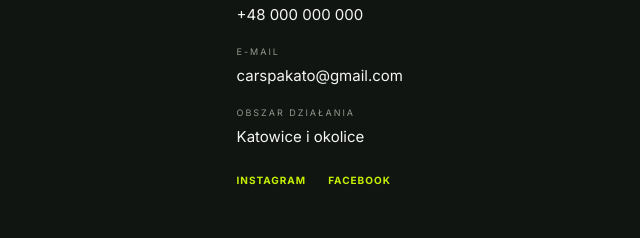
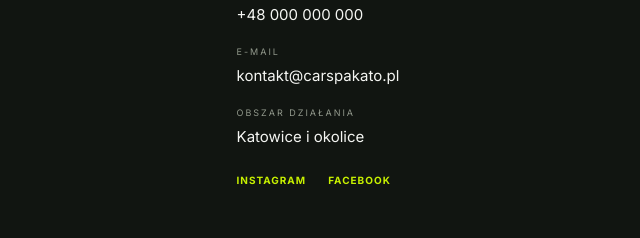
Before and after one commit to carspakato/carspakato, a website: page public/index.html in a window 1280 px wide. Shown: the part 4911-5149 px from the top of the page, 542-1182 px from the left. Drawn offline with nearby package versions, Linux system fonts and the light colour scheme; a web font is replaced by a local one.

Commit message:
Update index.html

```diff
--- a/public/index.html
+++ b/public/index.html
@@ -25,6 +25,6 @@
 <section class="section gallery-section" id="galeria"><div class="section-head"><div><p class="eyebrow">EFEKTY NASZEJ PRACY</p><h2>GALERIA <span class="lime">REALIZACJI</span></h2></div><p>Każdy detal ma znaczenie.</p></div><div id="gallery" class="gallery-grid"><div class="gallery-empty">Wkrótce pojawią się tutaj zdjęcia naszych realizacji.</div></div></section>
 <section class="booking section" id="rezerwacja"><div class="booking-copy"><p class="eyebrow">ZACZNIJMY OD TWOJEGO AUTA</p><h2>UMÓW <span class="lime">WIZYTĘ</span></h2><p>Wypełnij formularz, a skontaktujemy się z Tobą, aby ustalić szczegóły i potwierdzić dogodny termin.</p><div class="booking-note"><span class="lime">01</span> Wybierz usługę <span class="lime">02</span> Zaproponuj termin <span class="lime">03</span> Poczekaj na kontakt</div></div>
 <form id="bookingForm" class="booking-form"><label>Imię *<input name="name" required placeholder="Jak się nazywasz?"></label><div class="form-row"><label>Numer telefonu *<input name="phone" required type="tel" placeholder="+48 ..."></label><label>Adres e-mail *<input name="email" type="email" placeholder="Adres e-mail"></label></div><label>Wybierz usługę *<select name="service_id" id="serviceSelect" required><option value="">Wybierz usługę</option></select></label><label>Dodatkowe informacje<textarea name="message" rows="3" placeholder="Marka i model auta, kolor, czego potrzebujesz?"></textarea></label><label class="consent"><input type="checkbox" name="consent" required> Wyrażam zgodę na kontakt w sprawie mojego zgłoszenia. *</label><button class="btn primary full" type="submit">WYŚLIJ ZGŁOSZENIE <span>↗</span></button><p class="form-message" id="formMessage" role="status"></p><small class="fineprint">Wysłanie formularza nie oznacza automatycznego potwierdzenia terminu.</small></form></section>
-<section class="contact section" id="kontakt"><div><p class="eyebrow">POROZMAWIAJMY O TWOIM AUCIE</p><h2>MASZ PYTANIA?<br><span class="lime">JESTEŚMY DO DYSPOZYCJI.</span></h2></div><div class="contact-details"><p><small>TELEFON</small><a id="contactPhone" href="tel:+48123456789">+48 000 000 000</a></p><p><small>E-MAIL</small><a id="contactEmail" href="mailto:kontakt@carspakato.pl">carspakato@gmail.com</a></p><p><small>OBSZAR DZIAŁANIA</small><span id="contactAddress">Katowice i okolice</span></p><div class="socials"><a id="instagram" href="https://www.instagram.com/carspa_kato" target="_blank" rel="noreferrer">INSTAGRAM </a><a id="facebook" href="https://www.facebook.com/profile.php?id=61583846130144&locale=pl_PL" target="_blank" rel="noreferrer">FACEBOOK </a></div></div></section>
+<section class="contact section" id="kontakt"><div><p class="eyebrow">POROZMAWIAJMY O TWOIM AUCIE</p><h2>MASZ PYTANIA?<br><span class="lime">JESTEŚMY DO DYSPOZYCJI.</span></h2></div><div class="contact-details"><p><small>TELEFON</small><a id="contactPhone" href="tel:+48123456789">+48 000 000 000</a></p><p><small>E-MAIL</small><a id="contactEmail" href="mailto:kontakt@carspakato.pl">kontakt@carspakato.pl</a></p><p><small>OBSZAR DZIAŁANIA</small><span id="contactAddress">Katowice i okolice</span></p><div class="socials"><a id="instagram" href="https://www.instagram.com/carspa_kato" target="_blank" rel="noreferrer">INSTAGRAM </a><a id="facebook" href="https://www.facebook.com/profile.php?id=61583846130144&locale=pl_PL" target="_blank" rel="noreferrer">FACEBOOK </a></div></div></section>
 </main><footer><a class="brand" href="#"><span class="brand-mark">C</span><span>CARSPA <span class="lime">KATO</span><small>STUDIO DETAILINGU</small></span></a><span>© <span id="year"></span> CARSPA KATO. Wszelkie prawa zastrzeżone.</span><a href="/admin">Panel administratora</a></footer>
 <script src="/site.js"></script></body></html>
```
